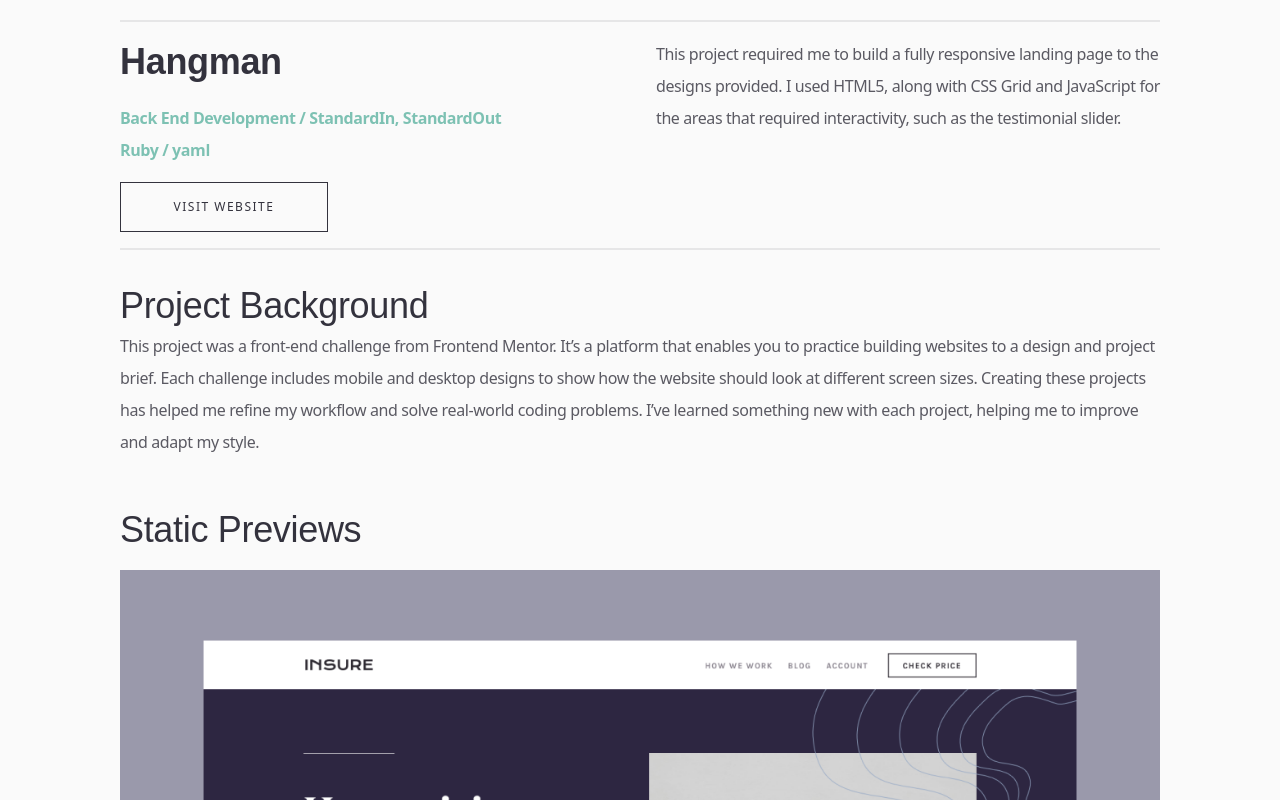
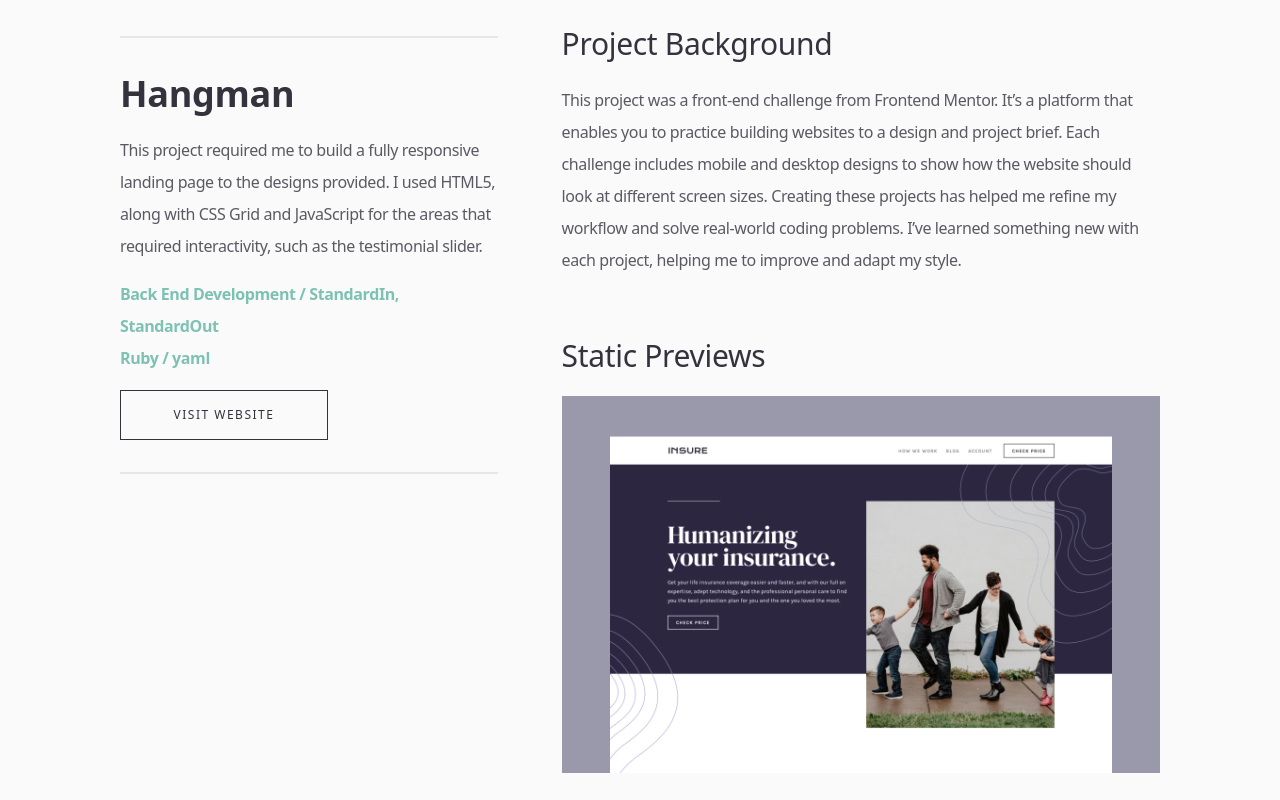
Before and after one commit to kellyky/Portfolio, a React (Vite) app: page /portfolio/Hangman in a window 1280 px wide. Shown: the part 640-1440 px from the top of the page. Built offline with nearby package versions, Linux system fonts and the light colour scheme.

Commit message:
Style Project page for Desktop view
- Fix resulting breaking changes on mobile
- TODO: fix breaking changes on tablet

```diff
--- a/src/components/Pagination/Pagination.jsx
+++ b/src/components/Pagination/Pagination.jsx
@@ -14,7 +14,7 @@ export default function Pagination () {
   // styles
   const headingStyle = `text-dark-greyish-blue
                         max-[420px]:text-2xl max-[500px]:text-3xl text-4xl`
-  const buttonStyle  = `flex flex-col justify-between gap-2 lg:gap-4 py-6`
+  const buttonStyle  = `flex flex-col justify-between gap-2 py-4`
   const textStyle    = `opacity-50 text-dark-greyish-blue`
 
   return (
--- a/src/components/PreviewImage/PreviewImage.jsx
+++ b/src/components/PreviewImage/PreviewImage.jsx
@@ -1,7 +1,8 @@
-export default function PreviewImage ({images}) {
+export default function PreviewImage (args) {
+  const {images, className} = args
   return (
     <>
-      <picture className='flex flex-col mx-auto w-full'>
+      <picture className={className}>
         <source
           srcSet={images[2]}
           media='(min-width:1024px)'
--- a/src/pages/ProjectPage.jsx
+++ b/src/pages/ProjectPage.jsx
@@ -10,8 +10,8 @@ function ProjectPage () {
 
   // Styles
   const divStyle     = 'flex flex-col gap-4 py-4 my-4'
-  const headingStyle = 'text-4xl tracking-light'
-  const skillsStyle  = `font-bold text-muted-cyan md:w-1/2`
+  const headingStyle = 'text-3xl tracking-light'
+  const skillsStyle  = `font-bold text-muted-cyan md:w-1/2 lg:w-full`
 
   return (
     <>
@@ -19,35 +19,39 @@ function ProjectPage () {
         projectData.map((project) => (
           <section
             key={project.name}
-            className={`${divStyle}
-              flex flex-col
+            className='
               font-thin
-            `}
+              flex flex-col gap-4 py-4 my-4
+              lg:grid lg:grid-cols-5
+              lg:gap-16
+            '
           >
-            <PreviewImage images={project.projectInfo.hero} />
-            <article
-              className={`
-                ${divStyle}
-             `}
+            <PreviewImage
+              images={project.projectInfo.hero}
+              className='lg:col-span-full'
+            />
+              <div
+                className='lg:col-span-2
+                '
               >
-              <div className={`${divStyle}
+                <div className='
+                  gap-4 py-4 my-4
                   border-y-2 border-greyish-dark-blue/10
-                md:max-h-80 flex-wrap
-                `}
+                  flex flex-wrap
+                  lg:py-8 lg:gap-4
+                  '
                 >
                   <h1
                     className={`${headingStyle}
-                    font-bold order-first
+                      text-4xl
+                      font-bold
                     `}
                   >{project.name}</h1>
                   <p
                     className='
-                    order-second
-                    md:order-last
-                    md:w-1/2
                     '
                   >{project.description}</p>
-                <p className={`${skillsStyle} order-third`}>
+                  <p className={`${skillsStyle} `}>
                     {project.projectInfo.concepts}
                     <br />
                     {project.projectInfo.languages}
@@ -55,11 +59,18 @@ function ProjectPage () {
                   <Button
                     isButton={false}
                     to={project.projectInfo.link}
-                  className='order-last'
+                    className=''
                   >Visit Website
                   </Button>
                 </div>
-              <div>
+              </div>
+
+            <div className='lg:col-span-3
+              flex flex-col gap-6
+              '>
+                <div
+                  className='flex flex-col gap-4'
+                >
                   <h2 className={headingStyle}>
                     Project Background
                   </h2>
@@ -77,12 +88,11 @@ function ProjectPage () {
                     <PreviewImage images={project.projectInfo.previewTwo} />
                   </div>
                 </div>
-            </article>
-            <Pagination
-            />
+              </div>
           </section>
         ))
       }
+      <Pagination />
     </>
   )
 }
--- a/src/styles/layouts.css
+++ b/src/styles/layouts.css
@@ -24,7 +24,7 @@ body {
 }
 
 h1, h2 {
-  font-family: "Ibarra-nova", sans-serif;
+  font-family: var(--font-ibarra), sans-serif;
   letter-spacing: -0.02rem;
   line-height: 3rem;
 }
```
Lines whose indentation alone changed are shown as unchanged.
